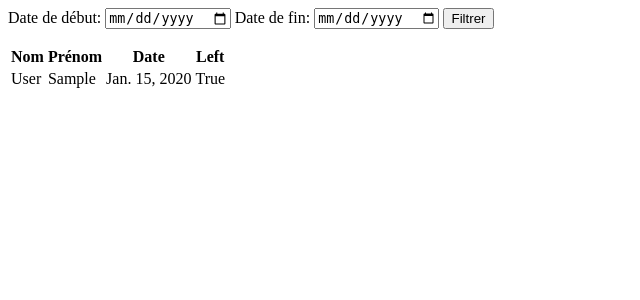
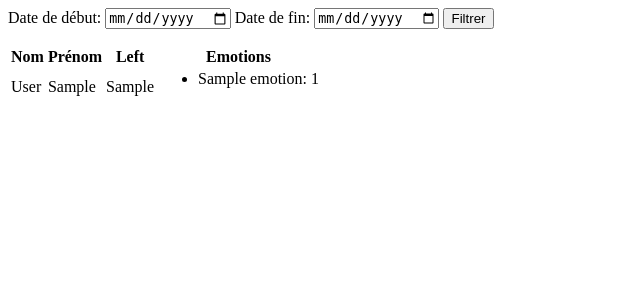
Before and after one commit to impejonathan/django_psy, a Django app: template psy_nlp/note_psy/templates/note_psy/patient.html in a window 1280 px wide. Shown: the top 300 px of the page, without its empty margins (0-640 px from the left). Run offline with Django 4.2, Linux system fonts and the light colour scheme; tables that the repository leaves empty hold one stand-in row (values such as "Sample post"); the template is opened without the code that fills it: values that come from a table or form of the project are taken from there, most other values are stand-ins (such as "Sample title", 1, 10 or a date in 2020).

Commit message:
1er User story ok

```diff
--- a/psy_nlp/note_psy/models.py
+++ b/psy_nlp/note_psy/models.py
@@ -1,11 +1,11 @@
 # models.py
+
 from django.db import models
 
 class Patient(models.Model):
     id = models.AutoField(primary_key=True)
     patient_lastname = models.CharField(max_length=100)
     patient_firstname = models.CharField(max_length=100)
-    date = models.DateField()
     patient_left = models.BooleanField()
 
     class Meta:
--- a/psy_nlp/note_psy/templates/note_psy/patient.html
+++ b/psy_nlp/note_psy/templates/note_psy/patient.html
@@ -7,19 +7,26 @@
     <input type="submit" value="Filtrer">
 </form>
 
+
 <table>
     <tr>
         <th>Nom</th>
         <th>Prénom</th>
-        <th>Date</th>
         <th>Left</th>
+        <th>Emotions</th>
     </tr>
-    {% for patient in patients %}
+    {% for patient, emotions in patients_emotions %}
     <tr>
         <td>{{ patient.patient_lastname }}</td>
         <td>{{ patient.patient_firstname }}</td>
-        <td>{{ patient.date }}</td>
         <td>{{ patient.patient_left }}</td>
+        <td>
+            <ul>
+                {% for emotion, count in emotions.items %}
+                <li>{{ emotion }}: {{ count }}</li>
+                {% endfor %}
+            </ul>
+        </td>
     </tr>
     {% endfor %}
 </table>
```
Also changed, not shown: psy_nlp/note_psy/views.py (+44 -9 lines).
